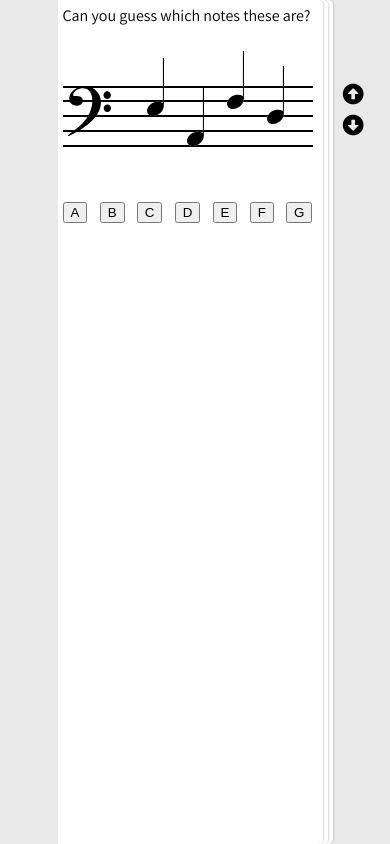
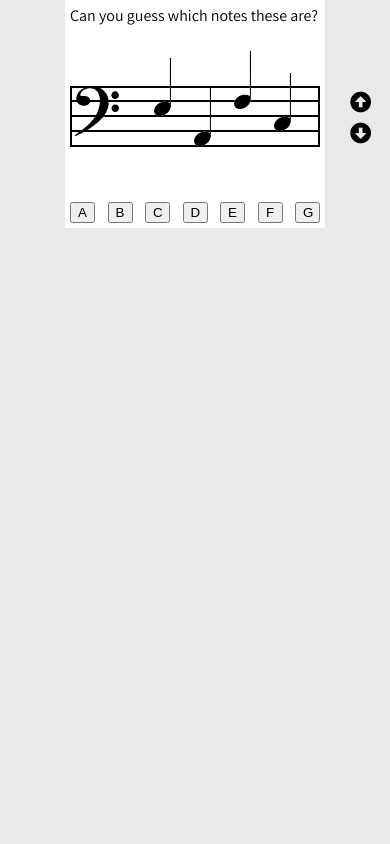
Before and after one commit to nocjallen/noteworthy, a plain HTML site: page index.html in a window 390 px wide. Drawn offline with Linux system fonts and the light colour scheme.

Commit message:
Removed CSS page classes. Will try a different approach with media queries to achieve an open book appearance. Modified JS by combining the bass notes and note positions into a multi-dimensional array in order to prevent duplicate notes and allow for the addition of ledger line notes and additional cleffs.

```diff
--- a/index.html
+++ b/index.html
@@ -8,12 +8,8 @@
     </head>
     <body>
         <div class="navigation">
-
         </div>
             <div class="container">
-                <div class="page-1">
-                    <div class="page-2">
-                        <div class="page-3">
                 <div class="page-content">
                 <div>
                     Can you guess which notes these are?
@@ -33,15 +29,16 @@
                         </div>
                     </div>
                     <svg class="staff-svg">
+                        <line x1="1" y1="0" x2="1" y2="60" stroke="black" stroke-width="2" shape-rendering="crispEdges"/>
+                        <line x1="249" y1="0" x2="249" y2="60" stroke="black" stroke-width="2" shape-rendering="crispEdges"/>
                         <line x1="0" y1="1" x2="250" y2="1" stroke="black" stroke-width="2" shape-rendering="crispEdges"/>
                         <line x1="0" y1="15" x2="250" y2="15" stroke="black" stroke-width="2" hape-rendering="crispEdges"/>
                         <line x1="0" y1="30" x2="250" y2="30" stroke="black" stroke-width="2" hape-rendering="crispEdges"/>
                         <line x1="0" y1="45" x2="250" y2="45" stroke="black" stroke-width="2" hape-rendering="crispEdges"/>
                         <line x1="0" y1="60" x2="250" y2="60" stroke="black" stroke-width="2" hape-rendering="crispEdges"/>
                     </svg>
-
                     <div id="answers" class="answers">
-
+                    </div>
                 </div>
                 <div class="guess-buttons">
                     <button class="btn-guess">A</button>
@@ -54,9 +51,5 @@
                 </div>
             </div>
         </div>
-                        </div>
-                    </div>
-                </div>
-            </div>
     </body>
 </html>
--- a/public/css/style.css
+++ b/public/css/style.css
@@ -4,8 +4,6 @@ body {
     margin: 0;
     padding: 0;
 }
-
-
 
 .answers {
     height: 25;
@@ -22,7 +20,7 @@ body {
 }
 
 .btn-guess {
-
+    width: 25px;
 }
 
 .cleff {
@@ -39,11 +37,11 @@ body {
 }
 
 .dev-icon {
-    height: 50%
+    height: 50%;
 }
 
 .fa-col {
-
+    margin-top: 8px;
 }
 
 .note {
@@ -83,9 +81,7 @@ body {
 
 .guess-buttons {
     display: flex;
-
     justify-content: space-between;
-    margin-bottom: 15px;
 }
 
 .staff {
@@ -101,38 +97,12 @@ body {
     height: 100%;
     min-height: 275px;
     margin: 0 auto;
-    width: 275px;
-}
-
-.page-1 {
-    background: #fff;
-    border-radius: 0 5px 5px 0;
-    box-shadow: 1.5px 0 0 0 rgba(0,0,0,0.1);
-    height: 100%;
-    width: 275px;
-}
-
-.page-2 {
-    background: #fff;
-    border-radius: 0 5px 5px 0;
-    box-shadow: 1.5px 0 0 0 rgba(0,0,0,0.1);
-    height: 100%;
-    width: 270px;
-}
-
-.page-3 {
-    background: #fff;
-    border-radius: 0 5px 5px 0;
-    box-shadow: 1.5px 0 0 0 rgba(0,0,0,0.1);
-    height: 100%;
-    width: 265px;
+    width: 260px;
 }
 
 .page-content {
     background: #fff;
-    padding-top: 5px;
-    padding-left: 5px;
-    padding-right: 5px;
+    padding: 5px;
     width: 250px;
 }
 
--- a/public/js/script.js
+++ b/public/js/script.js
@@ -6,26 +6,28 @@ window.onload = function() {
     var btnMoveNoteDown = document.getElementById("move-note-down");
     var cleff = "bass";
     var currentNote = 0;
+    var notes = [];
+    var notesBass = [["pos-1", "A"],["pos-2", "B"],["pos-3", "C"],["pos-4", "D"],["pos-5", "E"],["pos-6", "F"],["pos-7", "G"]];
     var notesDiv = document.getElementById("notes");
-
-    var notePositions = ["pos-1", "pos-2", "pos-3", "pos-4", "pos-5", "pos-6", "pos-7"];
-    var notes = [];
-    var notesBass = ["A", "B", "C", "D", "E", "F", "G"];
 
     createNotes(4);
 
     function createNotes(numNotes) {
         var margin = 80;
+        var noteChoices = notesBass;
+        //console.log("noteChoices.length " + noteChoices.length);
         for (var i = 0; i < numNotes; i++) {
             var div = document.createElement("div");
-            var randomNote = Math.floor(Math.random() * (notePositions.length -1));
+            var randomNote = Math.floor(Math.random() * (noteChoices.length -1));
+            //console.log("randomNote " + randomNote);
             if (cleff == "bass") {
-                notes.push(notesBass[randomNote]);
+                notes.push(noteChoices[randomNote][1]);
             }
-            div.innerHTML += '<img class="note ' + notePositions[randomNote] + ' " src="public/img/note_quarter.svg" alt="Quarter Note"></img>';
+            div.innerHTML += '<img class="note ' + noteChoices[randomNote][0] + ' " src="public/img/note_quarter.svg" alt="Quarter Note"></img>';
             div.style.marginLeft = margin + "px";
             notesDiv.appendChild(div);
             margin += 40;
+            noteChoices.splice(randomNote, 1);
         }
     }
 
```
Lines whose indentation alone changed are shown as unchanged.
